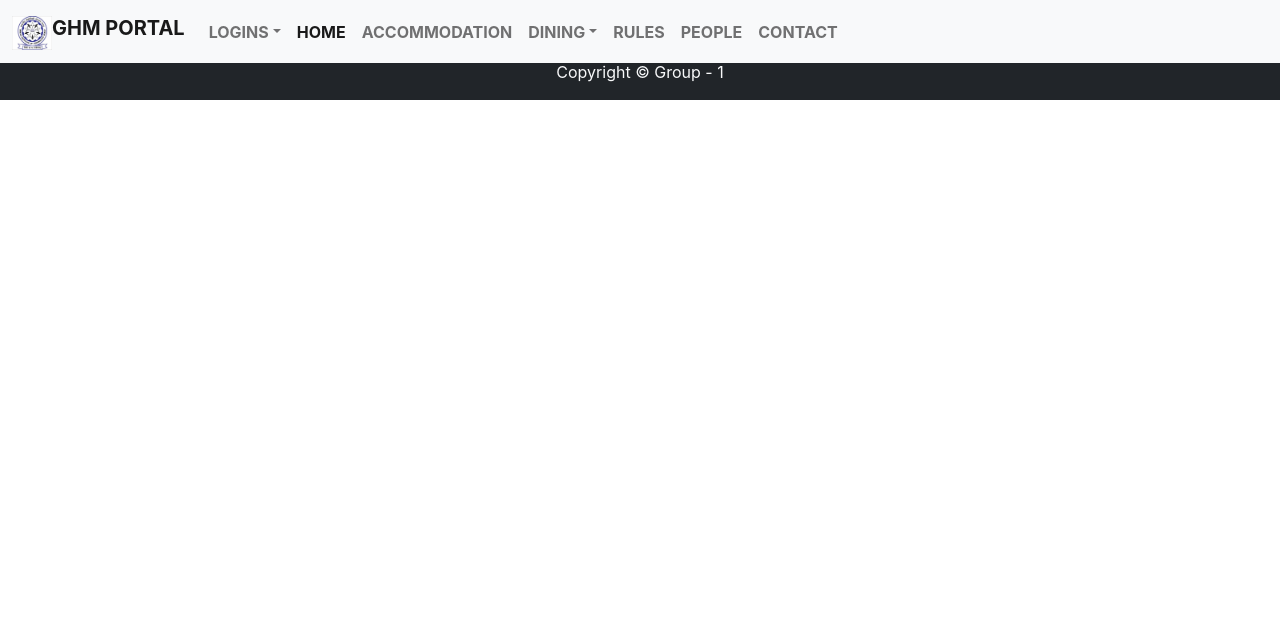
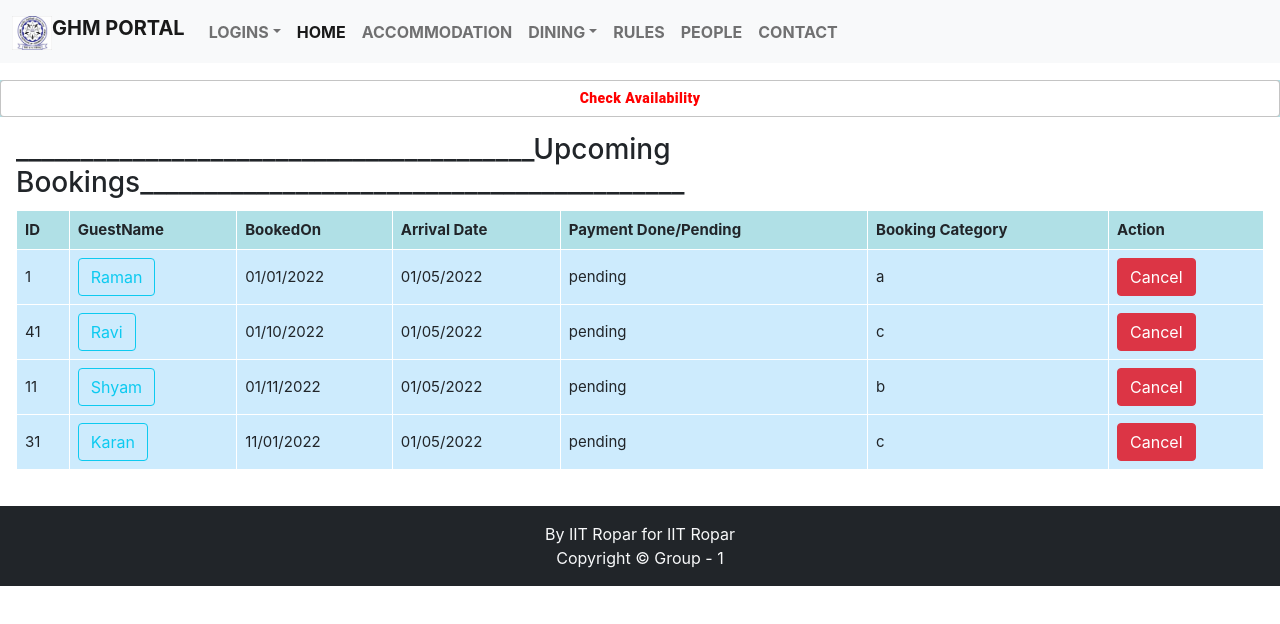
Before and after one commit to ash-mac/ghmp, a React (Create React App) app in the folder client/: page /UserProfile in a window 1280 px wide. Shown: the top 624 px of the page. Built offline with nearby package versions, Linux system fonts and the light colour scheme.

Commit message:
added userprofile

```diff
--- a/client/src/App.js
+++ b/client/src/App.js
@@ -4,6 +4,9 @@ import { Footer } from './components/Footer';
 import { Navbar } from './components/Navbar';
 import { Carousel } from './components/Carousel';
 import { Login } from './components/Login';
+// import Banner from './components/Banner';
+import { Contact } from './components/Contact';
+import UserProfile from './components/UserProfile';
 // import Card from './components/Card';
 // import { CardRow } from './components/CardRow';
 // import { Map } from './components/Map';
@@ -23,7 +26,7 @@ function App() {
     setLoading(true)
     setTimeout(() => {
       setLoading(false)
-    }, 4000)
+    }, 800)
   }, [])
   return (
     <>
@@ -41,11 +44,15 @@ function App() {
           <Router>
             <Navbar />
             <Routes>
+              <Route path="/UserProfile" element={<UserProfile />}>
+              </Route>
               <Route path="/Login" element={<Login />}>
               </Route>
               <Route path="/" element={<Carousel />}>
               </Route>
               <Route path="/GuestForm" element={<GuestForm />}>
+              </Route>
+              <Route path="/Contact" element={<Contact />}>
               </Route>
             </Routes>
 
--- a/client/src/components/Carousel.js
+++ b/client/src/components/Carousel.js
@@ -1,10 +1,14 @@
 import React from 'react';
 import './Carousel.css';
 import Card from './Card';
+// import Banner from './Banner';
+// import './Banner.css'
 export const
   Carousel = () => {
     return (
       <>
+        {/* <Banner></Banner> */}
+        {/* <Banner /> */}
         <div id="carouselExampleCaptions" className="carousel slide" data-bs-ride="carousel">
           <div className="carousel-indicators">
             <button type="button" data-bs-target="#carouselExampleCaptions" data-bs-slide-to="0" className="active" aria-current="true" aria-label="Slide 1"></button>
--- a/client/src/components/Navbar.js
+++ b/client/src/components/Navbar.js
@@ -52,7 +52,7 @@ export const Navbar = () => {
                                 <Link className="nav-link" to="/">People</Link>
                             </li>
                             <li className="nav-item">
-                                <Link className="nav-link" to="/">Contact</Link>
+                                <Link className="nav-link" to="./Contact">Contact</Link>
                             </li>
                         </ul>
                     </div>
--- /dev/null
+++ b/client/src/components/Table4.css
@@ -0,0 +1,43 @@
+.app-container {
+    display: flex;
+    flex-direction: column;
+    gap: 10px;
+    padding: 1rem;
+  }
+
+  table {
+    border-collapse: collapse;
+    width: 100%;
+  }
+
+  th,
+  td {
+    border: 1px solid #ffffff;
+    text-align: left;
+    padding: 8px;
+    font-size: 15px;
+  }
+
+  th {
+    /* background-color: rgb(117, 201, 250); */
+    background-color: powderblue;
+  }
+
+  td {
+    background-color: rgb(205, 235, 253);
+    /* background-color: lightgoldenrodyellow; */
+  }
+
+  form {
+    display: flex;
+    gap: 5px;
+  }
+
+  form td:last-child {
+    display: flex;
+    justify-content: space-evenly;
+  }
+
+  form * {
+    font-size: 28px;
+  }
--- /dev/null
+++ b/client/src/components/Table4.js
@@ -0,0 +1,50 @@
+import React, { useState } from 'react'
+import './Table4.css'
+import data from './mock-data.json'
+// import { Contacts } from '@material-ui/icons';
+export const Table4 = () => {
+    const [guests, addGuests] = useState(data);
+    const deleteRow = (guestID) => {
+        const newGuests = [...guests];
+        const index = guests.findIndex((guest) => guest.id === guestID)
+        newGuests.splice(index, 1);
+        addGuests(newGuests);
+    }
+    return (
+        <div className='app-container'>
+            <h3> ________________________________________Upcoming Bookings__________________________________________</h3>
+            <table>
+                <thead>
+                    <tr>
+                        <th>ID</th>
+                        <th>GuestName</th>
+                        <th>BookedOn</th>
+                        <th>Arrival Date</th>
+                        <th>Payment Done/Pending</th>
+                        <th>Booking Category</th>
+                        <th>Action</th>
+                    </tr>
+                </thead>
+                <tbody>
+                    {guests.map((guest) =>
+                        <tr>
+                            <td>{guest.id}</td>
+                            <td>
+                                <button type="button" class="btn btn-outline-info">{guest.name}</button>
+                            </td>
+                            <td>{guest.bookedOn}</td>
+                            <td>{guest.arrivalDate}</td>
+                            <td>{guest.payment}</td>
+                            <td>{guest.category}</td>
+                            <td>
+                                <button type="button" class="btn btn-danger" onClick={() => deleteRow(guest.id)}>Cancel</button>
+                            </td>
+
+                        </tr>
+                    )}
+
+                </tbody>
+            </table>
+        </div>
+    )
+}
--- /dev/null
+++ b/client/src/components/UserProfile.js
@@ -0,0 +1,15 @@
+import React, { useState } from 'react'
+// import data from "./mock-data.json";
+import { Table4 } from './Table4'
+import Banner from './Banner'
+function UserProfile() {
+    // const [booking, showBooking] = useState(data);
+    return (
+        <div classname="userProfile">
+            <Banner />
+            <Table4 />
+        </div>
+    )
+}
+
+export default UserProfile
--- /dev/null
+++ b/client/src/components/mock-data.json
@@ -0,0 +1,34 @@
+[
+    {
+        "id": 1,
+        "name":"Raman",
+        "bookedOn": "01/01/2022",
+        "arrivalDate": "01/05/2022",
+        "payment": "pending",
+        "category": "a"
+    },
+    {
+        "id": 41,
+        "name":"Ravi",
+        "bookedOn": "01/10/2022",
+        "arrivalDate": "01/05/2022",
+        "payment": "pending",
+        "category": "c"
+    },
+    {
+        "id": 11,
+        "name":"Shyam",
+        "bookedOn": "01/11/2022",
+        "arrivalDate": "01/05/2022",
+        "payment": "pending",
+        "category": "b"
+    },
+    {
+        "id": 31,
+        "name":"Karan",
+        "bookedOn": "11/01/2022",
+        "arrivalDate": "01/05/2022",
+        "payment": "pending",
+        "category": "c"
+    }
+]
```
Also changed, not shown: 1 other file (tests, documents, lock files or other folders).
